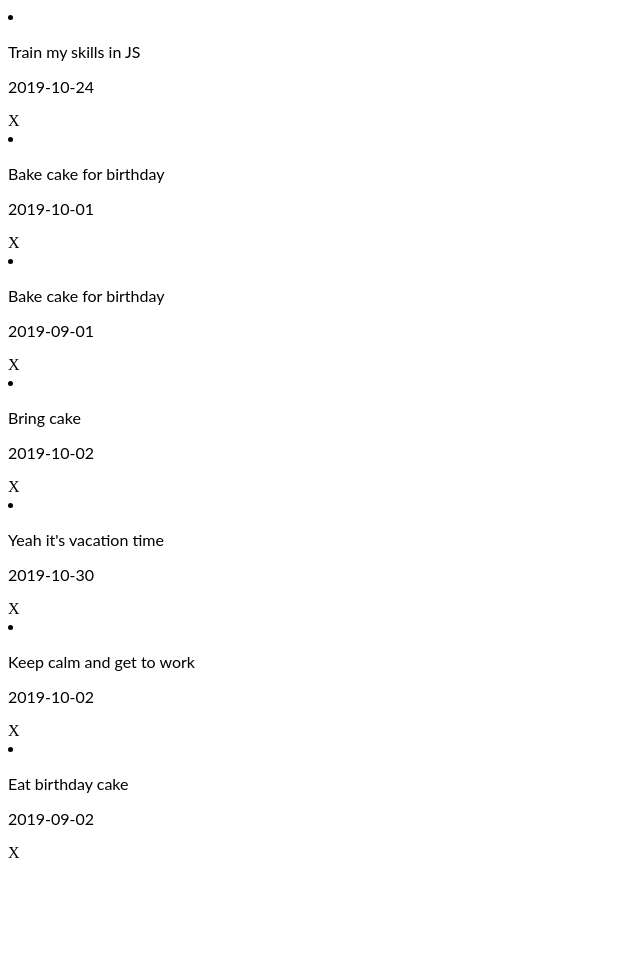
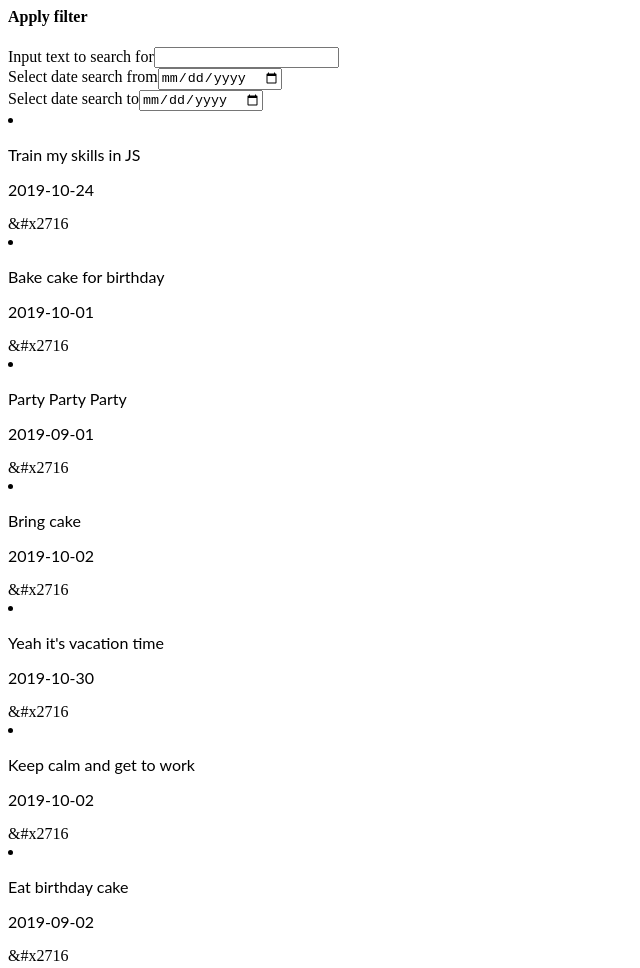
Before and after one commit to antonydeepnz/react-todos-andersen, a React app: page / in a window 1280 px wide. Shown: the whole page, without its empty margins (0-640 px from the left). Before the commit the page ends 870 px from the top, so only its background shows below. Built offline with nearby package versions, Linux system fonts and the light colour scheme.

Commit message:
5 files modified, 4 added

```diff
--- /dev/null
+++ b/components/Filter.js
@@ -0,0 +1,43 @@
+import React, { Component } from 'react';
+import '../styles/filter'
+import Input from './Input'
+
+export default class Filter extends Component {
+  constructor(){
+    super();
+    this.state = {
+      text: '',
+      dateFrom: '',
+      dateTo: ''
+    }
+    this.queryChange = this.queryChange.bind(this);
+  }
+
+  queryChange = type => ({target: {value}}) => {
+    this.setState({[type]: value});
+    console.log(this.state);
+  }
+
+  render(){
+    return(
+      <div className="filter-container">
+        <h4>Apply filter</h4>
+        <div>
+          <Input className={'filter-item'}
+               label={'Input text to search for'}
+               type={'text'}
+               change={this.queryChange('text')}/>
+          <Input className={'filter-item'}
+               label={'Select date search from'}
+               type={'date'}
+               change={this.queryChange('dateFrom')}/>
+          <Input className={'filter-item'}
+               label={'Select date search to'}
+               type={'date'}
+               change={this.queryChange('dateTo')}/>
+        </div>
+        <div></div>
+      </div>
+    );
+  }
+}
--- /dev/null
+++ b/components/Input.js
@@ -0,0 +1,13 @@
+import React, { Component } from 'react';
+
+const Input = (props) => {
+  return (
+    <div className={props.className}>
+      <label>{props.label}</label>
+      <input type={props.type} onChange={props.change}/>
+    </div>
+  );
+}
+
+
+export default Input;
--- a/components/Todo.js
+++ b/components/Todo.js
@@ -8,20 +8,33 @@ export default class Todo extends Component {
       checked: false
     }
     this.deleteItem = this.deleteItem.bind(this);
+    this.markComplete = this.markComplete.bind(this);
+    this.classNameChange = this.classNameChange.bind(this);
+    this.getCheckedState = this.getCheckedState.bind(this);
   }
 
   deleteItem = (event) => {
-    console.log('delete');
+    event.target.parentNode.style.display = 'none';
   }
 
-  generateID = function () {
-    return 'id-' + Math.random().toString(36).substr(2, 9);
-  };
+  classNameChange = (normal, changed) => {
+    return !this.state.checked? normal: changed;
+  }
+
+  markComplete = () => {
+    this.setState({checked: !this.state.checked});
+  }
+
+  getCheckedState = () => {
+
+  }
 
   render(){
     return(
-      <li className="todo-item">
-        <Text text={this.props.text} />
+      <li className={this.classNameChange('todo-item', 'todo-item todo-item-complete')}
+          onClick={this.markComplete}>
+        <Text className={this.classNameChange('todo-item-text', 'todo-item-text-complete') }
+              text={this.props.text} />
         <Date date={this.props.date} />
         <Delete click={this.deleteItem} />
       </li>
@@ -38,5 +51,5 @@ const Text = (props) => {
 }
 
 const Delete = (props) => {
-  return <span className="todo-item-delete" onClick={props.click}>X</span>
+  return <span className="todo-item-delete" onClick={props.click}>&#x2716</span>
 }
--- a/defaultData.js
+++ b/defaultData.js
@@ -1,7 +1,7 @@
 const defaultData = [
   {key: 'id-t1rtchckl', text: 'Train my skills in JS', date: '2019-10-24', isComplete: false},
   {key: 'id-q23chchjz', text: 'Bake cake for birthday', date: '2019-10-01', isComplete: true},
-  {key: 'id-q23chchj4', text: 'Bake cake for birthday', date: '2019-09-01', isComplete: true},
+  {key: 'id-q23chchj4', text: 'Party Party Party', date: '2019-09-01', isComplete: true},
   {key: 'id-q23c96hjz', text: 'Bring cake', date: '2019-10-02', isComplete: false},
   {key: 'id-91rjchchj', text: "Yeah it's vacation time", date: '2019-10-30', isComplete: false},
   {key: 'id-12rjzqchj', text: "Keep calm and get to work", date: '2019-10-02', isComplete: false},
--- a/index.js
+++ b/index.js
@@ -3,7 +3,11 @@ import { render } from 'react-dom';
 import './style.css';
 import defaultData from './defaultData'
 import Todo from './components/Todo'
+import Filter from './components/Filter'
 
+  const generateID = function () {
+    return 'id-' + Math.random().toString(36).substr(2, 9);
+  };
 
 class App extends Component {
   constructor() {
@@ -26,11 +30,14 @@ class App extends Component {
   render() {
     return (
       <div>
-        {this.state.todos.map((item) => {
-          return <Todo key={item.key}
-                    text={item.text}
-                    date={item.date} />
-        })}
+        <Filter />
+        <div className='todos-list'>
+          {this.state.todos.map((item) => {
+            return <Todo key={item.key}
+                      text={item.text}
+                      date={item.date} />
+          })}
+        </div>
       </div>
     );
   }
--- a/style.css
+++ b/style.css
@@ -1,3 +1,10 @@
 h1, p {
   font-family: Lato;
 }
+
+.todos-list {
+  display: flex;
+  flex-direction: column;
+  flex-wrap: nowrap;
+  width: 80%;
+}
--- /dev/null
+++ b/styles/filter.css
@@ -0,0 +1,10 @@
+.filter-container {
+  display: flex;
+  flex-direction: column;
+  align-content: center;
+}
+
+.filter-item {
+  display: flex;
+  align-content: space-between;
+}
```
Also changed, not shown: components/NewTodo.js (added, +38 -0 lines), styles/todo.css (+8 -4 lines).
